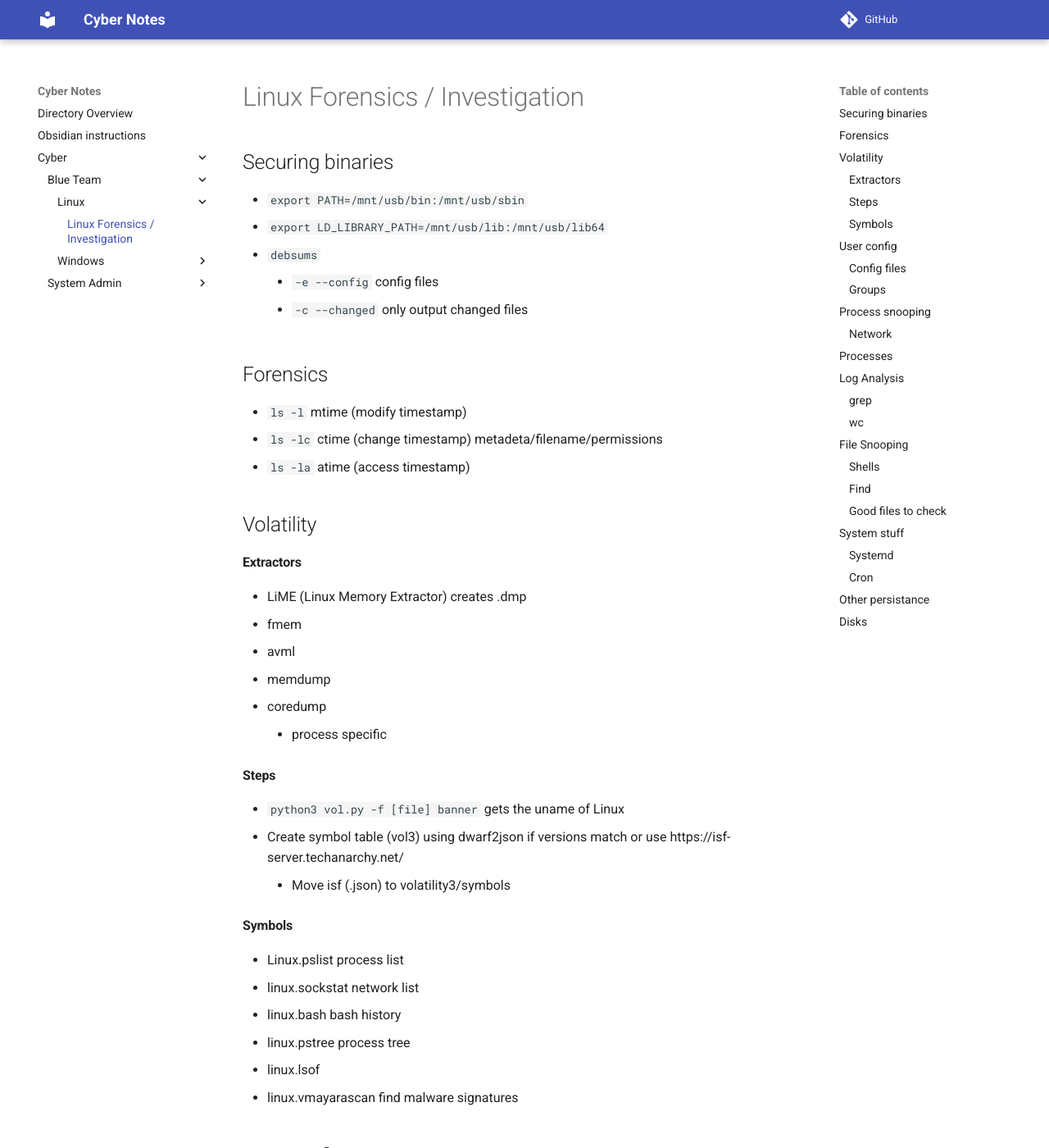
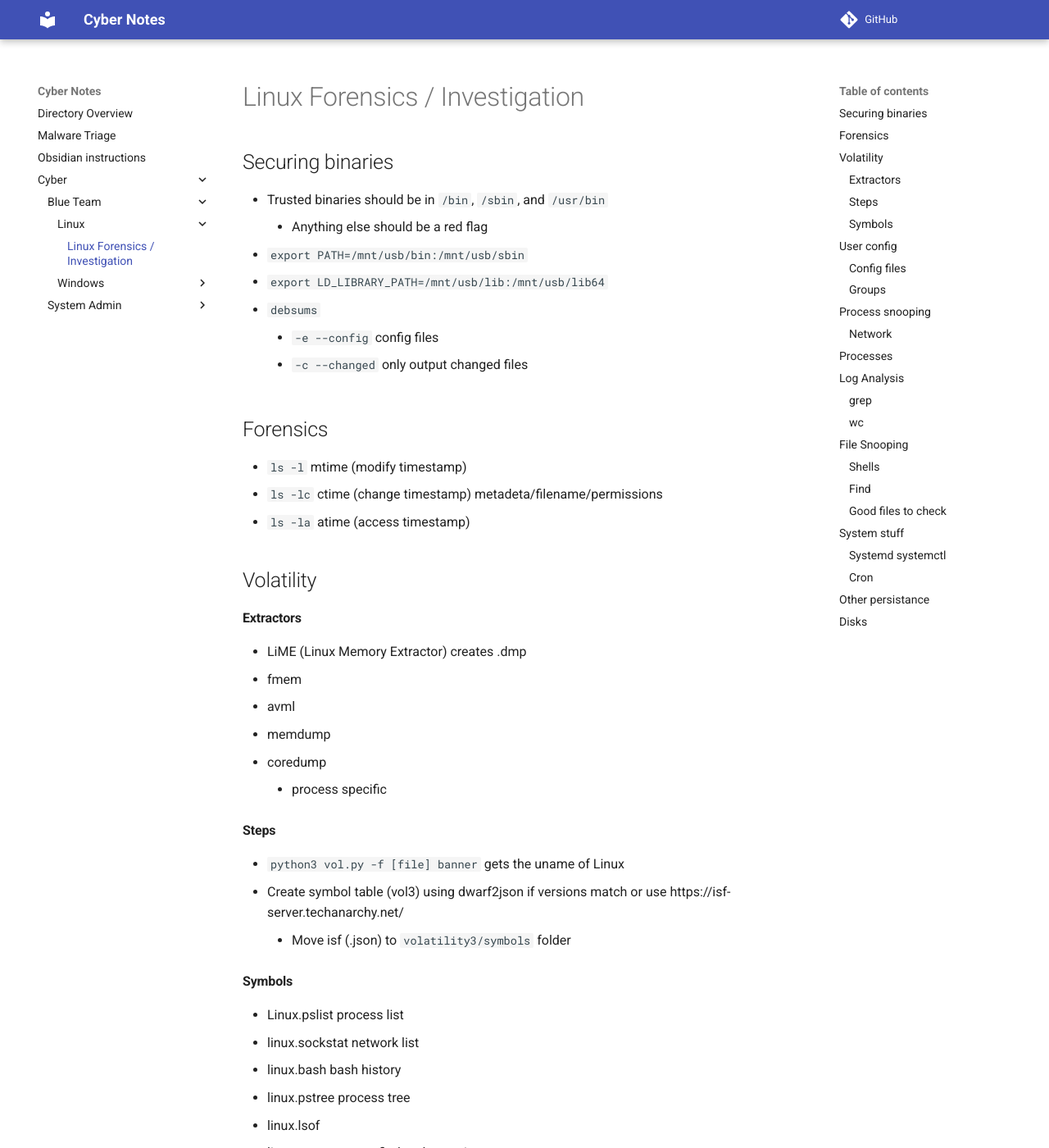
Before and after one commit to TeakKey7/Cyber-Notes, an MkDocs documentation site: the page built from Cyber-Notes/Cyber/Blue-Team/Linux/Linux-investigation.md, in a window 1280 px wide and 1400 px high. Shown: the whole window at 82% size. Built offline with MkDocs 1.6.1 and Material for MkDocs 9.7.7, drawn with Linux system fonts in a browser that asks for light colours; comment, search, counter and statistics services are not loaded; some of the changed text lies outside the part shown.

Commit message:
vault backup: 2025-01-31 17:19:35

```diff
--- a/Cyber-Notes/Cyber/Blue-Team/Linux/Linux-investigation.md
+++ b/Cyber-Notes/Cyber/Blue-Team/Linux/Linux-investigation.md
@@ -1,5 +1,7 @@
 # Linux Forensics / Investigation
 ## Securing binaries
+- Trusted binaries should be in `/bin`, `/sbin`, and `/usr/bin`
+	- Anything else should be a red flag
 - `export PATH=/mnt/usb/bin:/mnt/usb/sbin`
 - `export LD_LIBRARY_PATH=/mnt/usb/lib:/mnt/usb/lib64`
 - `debsums`
@@ -20,7 +22,7 @@
 #### Steps
 - `python3 vol.py -f [file] banner` gets the uname of Linux
 - Create symbol table (vol3) using dwarf2json if versions match or use https://isf-server.techanarchy.net/
-	- Move isf (.json) to volatility3/symbols
+	- Move isf (.json) to `volatility3/symbols` folder
 #### Symbols
 - Linux.pslist process list
 - linux.sockstat network list
@@ -98,14 +101,16 @@
 - `/var/log/syslog`
 
 ## System stuff
-### Systemd
+### Systemd `systemctl`
 - `/etc/systemd/system`
+- *sysd* is a very legacy version of systemd
 ### Cron
  - `/var/spool/cron/crontabs/[username]`
 - `/etc/crontab` main cron file
 	- `/etc/cron*/`  Contains system cron jobs
 ## Other persistance
 - `~/.config/autostart/`
+- `/etc/init.d`
 ## Disks
 - `df -hT`
 	- View usage and types of disks
--- /dev/null
+++ b/Cyber-Notes/Malware-triage.md
@@ -0,0 +1 @@
+# Malware Triage
```
Also changed, not shown: other parts of Cyber-Notes/Cyber/Blue-Team/Linux/Linux-investigation.md (+2 -1 lines).
